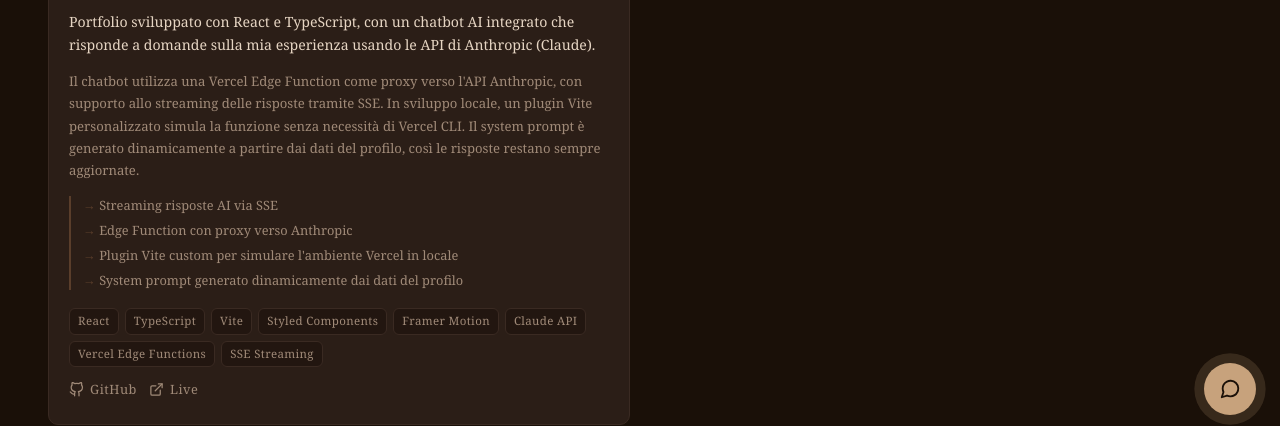
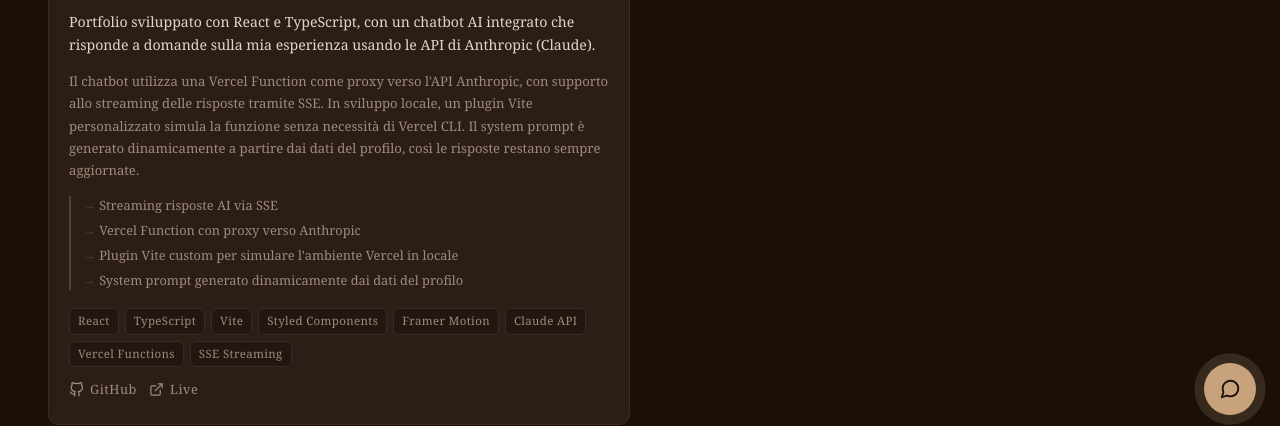
Before and after one commit to Della91/portfolio-luca, a React (Vite) app: page /projects in a window 1280 px wide. Shown: the part 361-787 px from the top of the page. Built offline with nearby package versions, Linux system fonts and the light colour scheme.

Commit message:
fix(content): Edge Function diventa Vercel Function
Allinea README e dati del chatbot al nuovo runtime.

```diff
--- a/src/data/profile.ts
+++ b/src/data/profile.ts
@@ -19,7 +19,7 @@ export const profile = {
     "Ho un approccio pratico alla risoluzione dei problemi e mi piace affrontare nuove sfide tecniche, imparando rapidamente strumenti e tecnologie quando necessario.",
     "Nel mio lavoro mi concentro sulla creazione di interfacce chiare, codice riutilizzabile e soluzioni scalabili, collaborando con il team per migliorare continuamente la qualità del prodotto.",
     "Credo che la differenza non stia solo nelle tecnologie conosciute, ma soprattutto nella capacità di analizzare i problemi e trovare soluzioni efficaci.",
-    "Questo portfolio include un chatbot AI integrato, sviluppato utilizzando le API di Anthropic (Claude) con streaming delle risposte via SSE e deploy su Vercel tramite una Edge Function.",
+    "Questo portfolio include un chatbot AI integrato, sviluppato utilizzando le API di Anthropic (Claude) con streaming delle risposte via SSE e deploy su Vercel tramite una Vercel Function.",
   ],
 
   languages: [
--- a/src/data/projects.ts
+++ b/src/data/projects.ts
@@ -18,7 +18,7 @@ export const projects: Project[] = [
     description:
       "Portfolio sviluppato con React e TypeScript, con un chatbot AI integrato che risponde a domande sulla mia esperienza usando le API di Anthropic (Claude).",
     longDescription:
-      "Il chatbot utilizza una Vercel Edge Function come proxy verso l'API Anthropic, con supporto allo streaming delle risposte tramite SSE. In sviluppo locale, un plugin Vite personalizzato simula la funzione senza necessità di Vercel CLI. Il system prompt è generato dinamicamente a partire dai dati del profilo, così le risposte restano sempre aggiornate.",
+      "Il chatbot utilizza una Vercel Function come proxy verso l'API Anthropic, con supporto allo streaming delle risposte tramite SSE. In sviluppo locale, un plugin Vite personalizzato simula la funzione senza necessità di Vercel CLI. Il system prompt è generato dinamicamente a partire dai dati del profilo, così le risposte restano sempre aggiornate.",
     technologies: [
       "React",
       "TypeScript",
@@ -26,14 +26,14 @@ export const projects: Project[] = [
       "Styled Components",
       "Framer Motion",
       "Claude API",
-      "Vercel Edge Functions",
+      "Vercel Functions",
       "SSE Streaming",
     ],
     githubUrl: "https://github.com/Della91/portfolio-luca",
     liveUrl: "https://luca-della-vecchia.vercel.app",
     highlights: [
       "Streaming risposte AI via SSE",
-      "Edge Function con proxy verso Anthropic",
+      "Vercel Function con proxy verso Anthropic",
       "Plugin Vite custom per simulare l'ambiente Vercel in locale",
       "System prompt generato dinamicamente dai dati del profilo",
     ],
```
Also changed, not shown: 1 other file (tests, documents, lock files or other folders).
